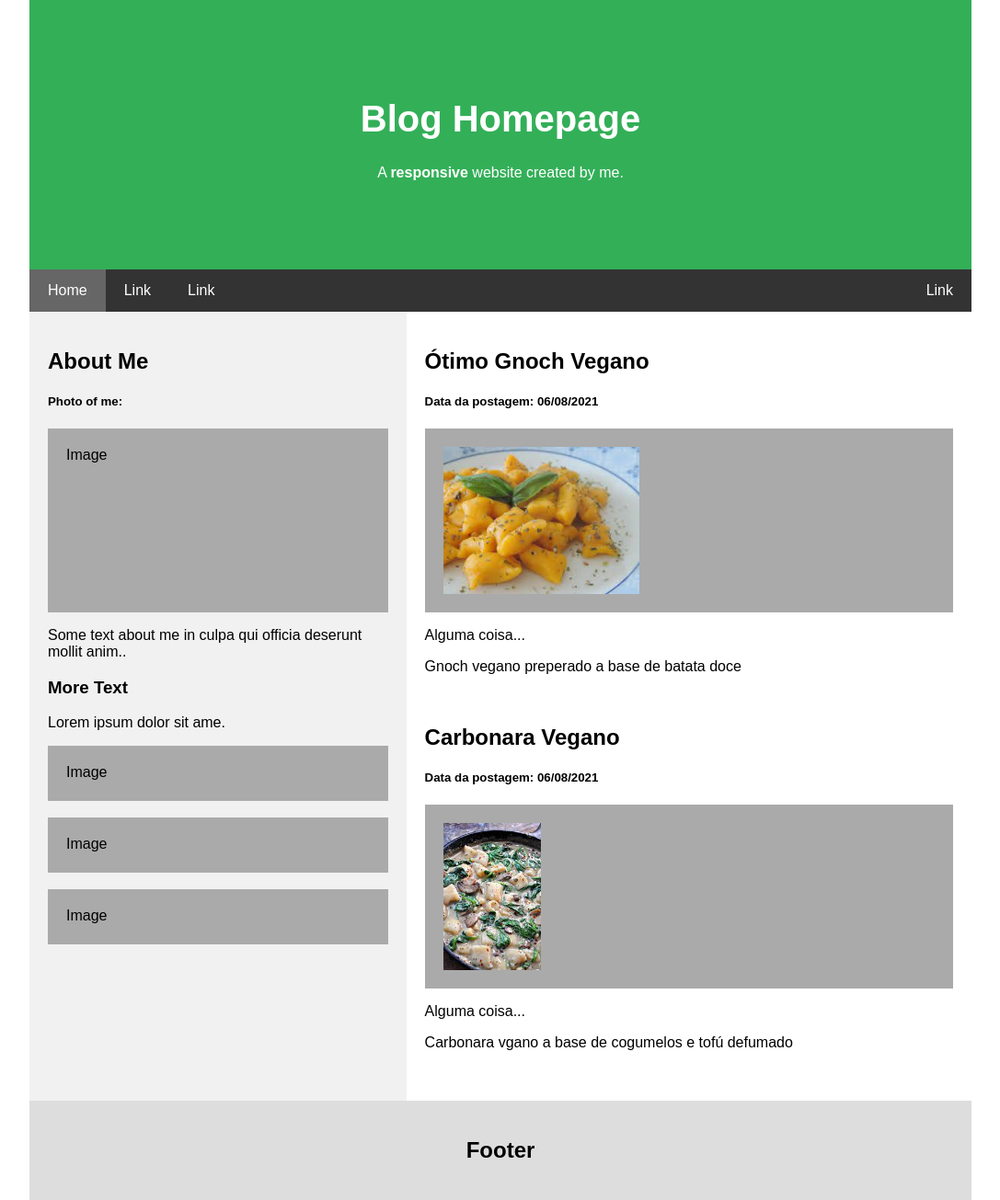
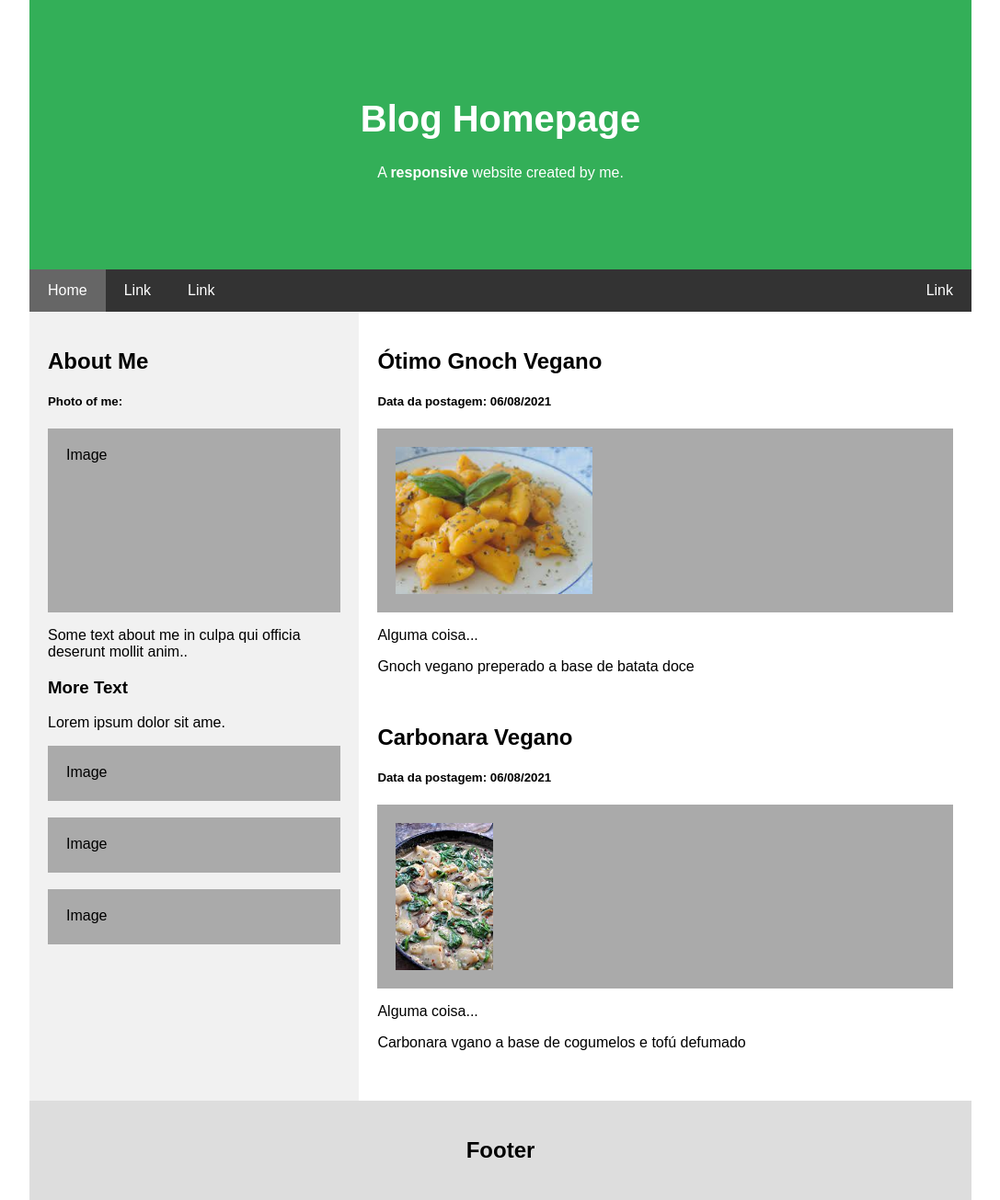
Before and after one commit to lucas1606/blog-infrastruture, a Flask app: page / in a window 1280 px wide. Shown: the whole page at 92% size, without its empty margins (96-1183 px from the left). Run offline with Flask 2, Linux system fonts and the light colour scheme; parts of the project's set-up code (start-up, migrations or seed data) failed here and were passed over.

Commit message:
Added route to show post

```diff
--- a/app.py
+++ b/app.py
@@ -7,6 +7,12 @@ app = Flask(__name__)
 def home_page():
     return render_template('home.html',post_list = post_list)
 
+@app.route("post/<int:post_id>")
+def show_post(post_id):
+
+    return render_template('post.html', post = post_list[post_id])
+
+
 @app.route("/login")
 def login(user, password):
 
--- a/static/css/home.css
+++ b/static/css/home.css
@@ -69,16 +69,16 @@ body {
 /* Create two unequal columns that sits next to each other */
 /* Sidebar/left column */
 .side {
-  -ms-flex: 40%; /* IE10 */
-  flex: 40%;
+  -ms-flex: 35%; /* IE10 */
+  flex: 35%;
   background-color: #f1f1f1;
   padding: 20px;
 }
 
 /* Main column */
 .main {
-  -ms-flex: 60%; /* IE10 */
-  flex: 60%;
+  -ms-flex: 65%; /* IE10 */
+  flex: 65%;
   background-color: white;
   padding: 20px;
 }
@@ -98,10 +98,9 @@ body {
 }
 
 .post-img{
-
-  max-height: 100%;
+  height: 100%;
   object-fit: contain;
-
+  box-sizing: inherit;
 }
 
 /* Responsive layout - when the screen is less than 700px wide, make the two columns stack on top of each other instead of next to each other */
```
